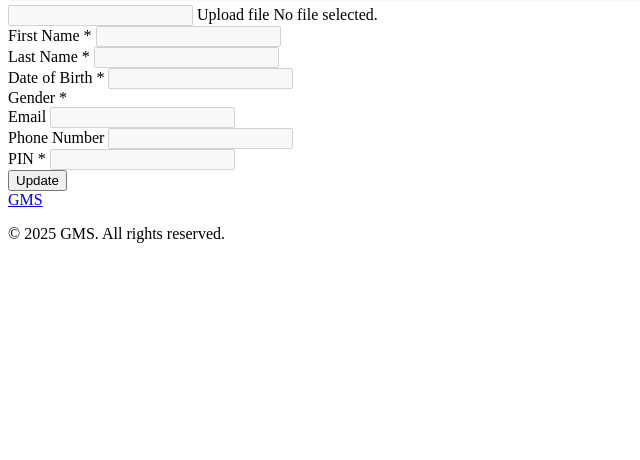
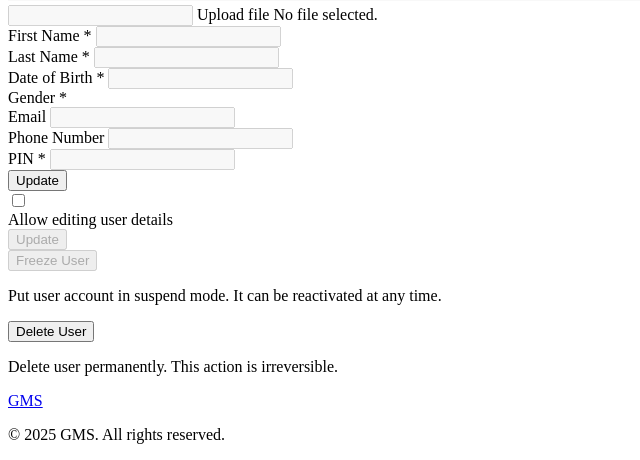
Before and after one commit to simun-ivanac/gms, a Symfony app: template templates/member/edit.html.twig in a window 1280 px wide. Shown: the part 1028-1488 px from the top of the page, without its empty margins (0-640 px from the left). Before the commit the page ends 1271 px from the top, so only its background shows below. Run offline with Twig, Linux system fonts and the light colour scheme; the template is opened without the code that fills it, so the values that code supplies are empty; form fields are guessed from the names that the template uses; some libraries are stand-ins or nearby versions.

Commit message:
add html and css for user settings

```diff
--- a/assets/styles/_global-styles.scss
+++ b/assets/styles/_global-styles.scss
@@ -207,7 +207,7 @@
 	margin: -1px !important;
 	overflow: hidden !important;
 	padding: 0 !important;
-	position: absolute !important;
+	position: relative !important;
 	width: 1px !important;
 	clip-path: inset(0%) !important;
 }
--- a/assets/styles/application.scss
+++ b/assets/styles/application.scss
@@ -19,3 +19,4 @@
 @use './components/table';
 @use './components/notice';
 @use './components/tabs';
+@use './components/settings';
--- a/templates/member/tabs/_settings.html.twig
+++ b/templates/member/tabs/_settings.html.twig
@@ -0,0 +1,29 @@
+<div class="settings">
+	<form action method="post" class="form form-edit-settings">
+		<div class="form-group toggle-switch">
+			<label for="toggle-user-edit" class="switch form-label">
+				<div class="form-checkbox-slider">
+					<input type="checkbox" id="toggle-user-edit" name="toggle-user-edit" class="form-checkbox hidden">
+					<span class="form-checkbox-toggle-el"></span>
+				</div>
+				<span class="form-label-text">Allow editing user details</span>
+			</label>
+		</div>
+		<div class="form-group submit">
+			<button type="submit" class="button submit-btn" disabled>Update</button>
+		</div>
+	</form>
+	<div class="danger-zone">
+		<div class="danger-zone-option deactivate-account">
+			<button class="button deactivate-account-btn" disabled>Freeze User</button>
+			<p class="action-description">Put user account in suspend mode. It can be reactivated at any time.</p>
+		</div>
+		<div class="danger-zone-option delete-account">
+			<form action="{{ url('member_delete', {id: member.id}) }}" method="post">
+				<input type="hidden" name="token" value="{{ csrf_token('delete') }}" />
+				<button type="submit" class="button delete-account-btn">Delete User</button>
+			</form>
+			<p class="action-description">Delete user permanently. This action is irreversible.</p>
+		</div>
+	</div>
+</div>
```
Also changed, not shown: assets/styles/components/_form.scss (+48 -0 lines), assets/styles/components/_settings.scss (added, +31 -0 lines).
